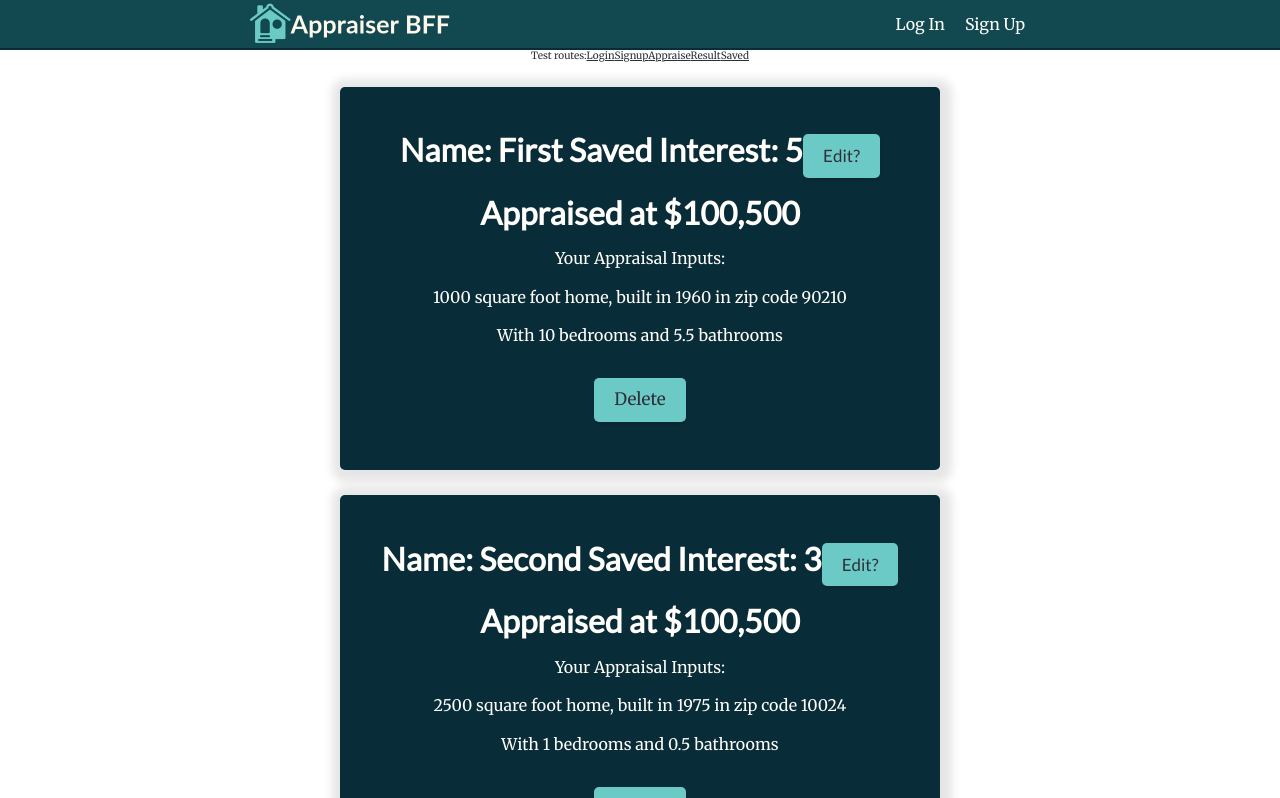
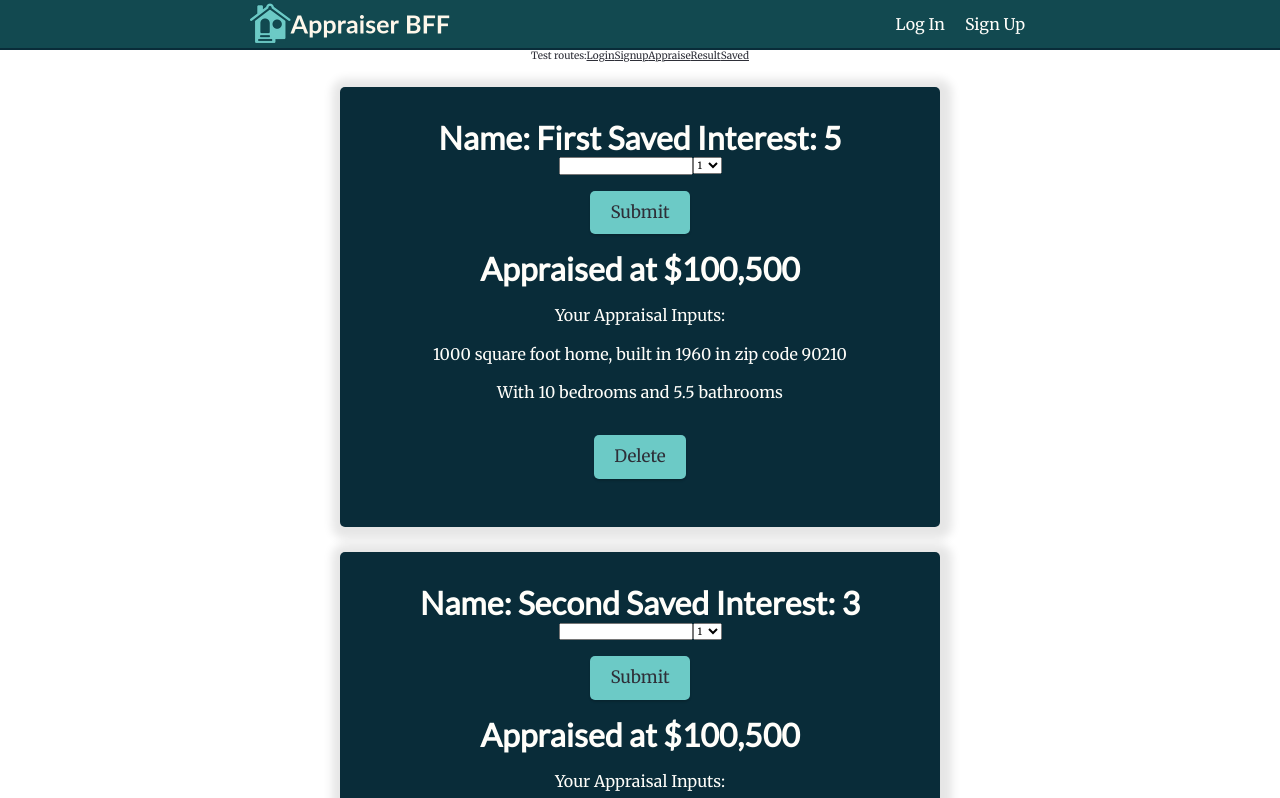
Before and after one commit to bw-appraisers-bff/front-end, a React (Create React App) app in the folder appraisers-bff/: page /saved in a window 1280 px wide. Shown: the top 798 px of the page. Built offline with nearby package versions, Linux system fonts and the light colour scheme; sample sign-in values are in the browser's storage.

Commit message:
Temporarily removed savedcard pending animations

```diff
--- a/appraisers-bff/src/components/SavedCard.js
+++ b/appraisers-bff/src/components/SavedCard.js
@@ -1,17 +1,20 @@
-import React from 'react';
-import { animated } from 'react-spring'
+import React from "react";
+import { animated } from "react-spring";
 
-import ResultCard from './ResultCard'
-import SaveEdit from './SaveEdit'
+import ResultCard from "./ResultCard";
+import SaveEdit from "./SaveEdit";
+import InterestForm from "./InterestForm";
 
 const SavedCard = props => {
   const { id, name, interestLevel, house } = props.result;
-  console.log("SavedCard in SavedList", props)
+  console.log("SavedCard in SavedList", props);
   return (
     <animated.div className="result-card" style={props.fadeIn}>
-      <div className="size-box">
+      {/* <div className="size-box">
         <SaveEdit name={name} interestLevel={interestLevel} />
-      </div>
+      </div> */}
+      <h2>{`Name: ${name} Interest: ${interestLevel}`}</h2>
+      <InterestForm />
       <ResultCard house={house} />
       <button>Delete</button>
     </animated.div>
```
